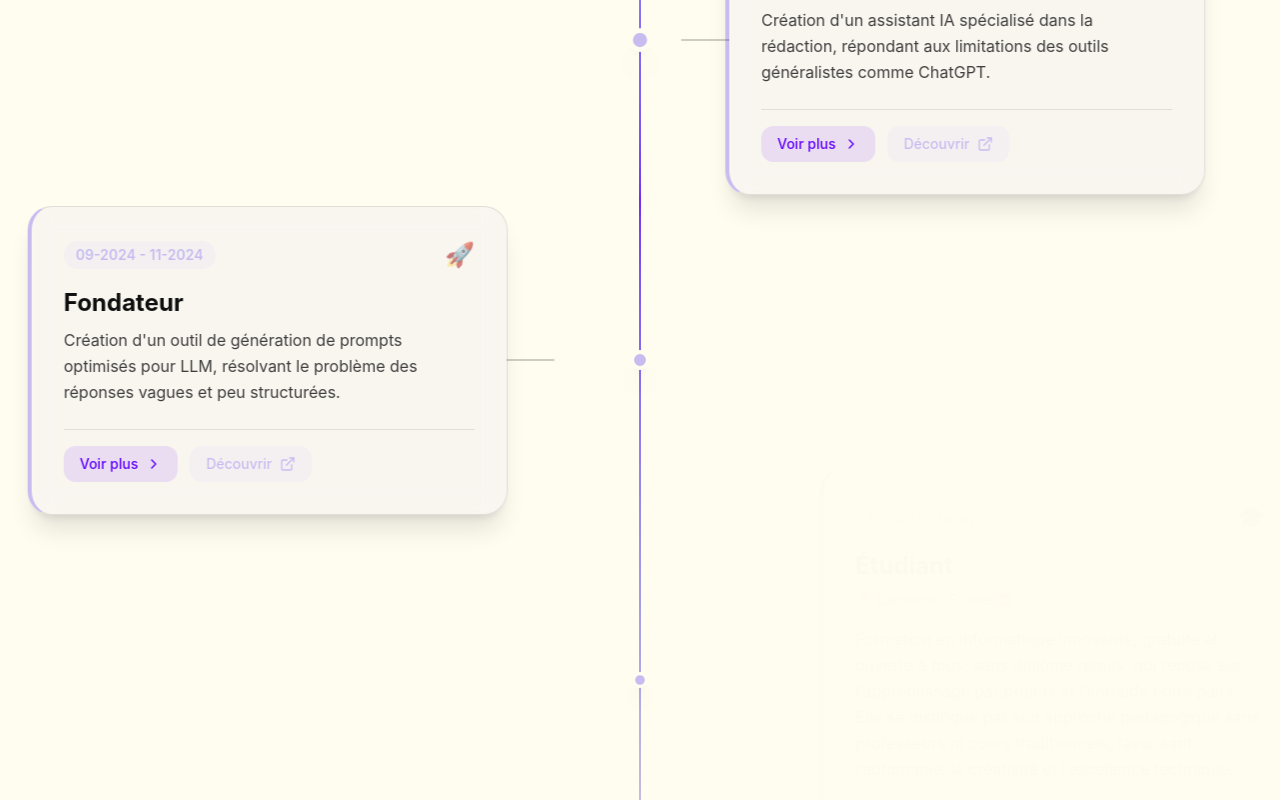
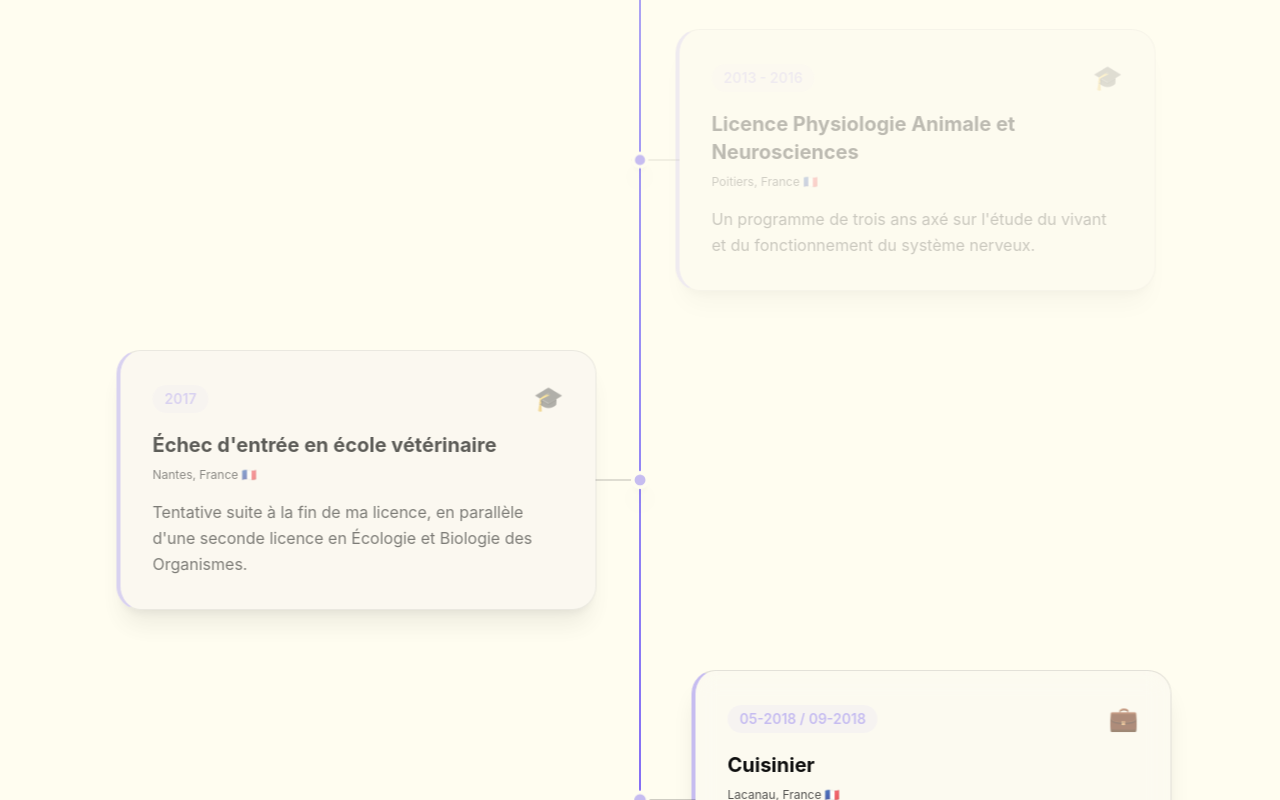
Before and after one commit to Bima42/portfolio, a React (Vite) app: page / in a window 1280 px wide. Shown: the part 1140-1940 px from the top of the page. Built offline with nearby package versions, Linux system fonts and the light colour scheme.

Commit message:
refactor: timeline and data ok

```diff
--- a/src/components/about/TimelineItem.tsx
+++ b/src/components/about/TimelineItem.tsx
@@ -2,8 +2,7 @@ import { useRef } from 'react';
 import { motion, useScroll, useTransform } from 'framer-motion';
 import type { TimelineItemProps } from './types.ts';
 import { useLanguage } from '@/hooks/useLanguage';
-import { Link } from '@tanstack/react-router';
-import { ExternalLink, ChevronRight } from 'lucide-react';
+import { ExternalLink } from 'lucide-react';
 
 export function TimelineItem({ item, isLeft }: TimelineItemProps) {
   const { t } = useLanguage();
@@ -11,7 +10,7 @@ export function TimelineItem({ item, isLeft }: TimelineItemProps) {
 
   const { scrollYProgress } = useScroll({
     target: ref,
-    offset: ['start 0.8', 'end 0.3']
+    offset: ['start 1.2', 'end 0.3']
   });
 
   const cardX = useTransform(scrollYProgress, [0, 0.5, 1], [isLeft ? -100 : 100, 0, isLeft ? 50 : -50]);
@@ -23,11 +22,8 @@ export function TimelineItem({ item, isLeft }: TimelineItemProps) {
       case 'experience':
         return 'border-l-4 border-l-primary bg-primary/5';
       case 'education':
-        return 'border-l-4 border-l-secondary bg-secondary/5';
       case 'project':
         return 'border-l-4 border-l-primary bg-primary/10';
-      case 'personal':
-        return 'border-l-4 border-l-secondary bg-secondary/10';
       default:
         return 'border-l-4 border-l-foreground/50 bg-foreground/5';
     }
@@ -41,8 +37,8 @@ export function TimelineItem({ item, isLeft }: TimelineItemProps) {
         return '🎓';
       case 'project':
         return '🚀';
-      case 'personal':
-        return '✨';
+      case 'travel':
+        return '✈️';
       default:
         return '📍';
     }
@@ -88,13 +84,13 @@ export function TimelineItem({ item, isLeft }: TimelineItemProps) {
           </div>
 
           {/* Title */}
-          <h3 className="text-xl md:text-2xl font-bold text-foreground mb-2">
+          <h3 className="text-lg md:text-xl font-bold text-foreground mb-2">
             {t(item.title)}
           </h3>
 
           {/* Location */}
-          {item.location && <p className="text-sm text-foreground/70 mb-4 flex items-center">
-            📍 {t(item.location)}
+          {item.location && <p className="text-xs text-foreground/70 mb-4 flex items-center">
+            {t(item.location)}
           </p>}
 
           {/* Description */}
@@ -102,19 +98,8 @@ export function TimelineItem({ item, isLeft }: TimelineItemProps) {
             {t(item.description)}
           </p>
 
-          {(item.link || item.internalLink) && (
-              <div className="flex flex-col sm:flex-row gap-3 mt-6 pt-4 border-t border-foreground/10">
-                {/* Button Show More Internal link */}
-                {item.internalLink && (
-                    <Link
-                        to={item.internalLink}
-                        className="inline-flex items-center justify-center gap-2 px-4 py-2 text-sm font-medium text-secondary bg-secondary/10 hover:bg-secondary/20 rounded-lg transition-all duration-200 hover:scale-105 focus:outline-none focus:ring-2 focus:ring-secondary/50"
-                    >
-                      <span>{t('timeline.showMore')}</span>
-                      <ChevronRight className="w-4 h-4" />
-                    </Link>
-                )}
-
+          {(item.link) && (
+              <div className="mt-6 pt-4 border-t border-foreground/10">
                 {/* Button Discover External link */}
                 {item.link && (
                     <a
--- a/src/components/about/TimelineLine.tsx
+++ b/src/components/about/TimelineLine.tsx
@@ -7,10 +7,9 @@ export function TimelineLine() {
     const dotScale = useTransform(scrollYProgress, [0, 0.01], [1, 0]);
 
     return (
-        // Position absolute au lieu de sticky - ne prend plus de place dans le DOM
         <div className="absolute left-6 md:left-1/2 top-0 h-full w-0 z-0 pointer-events-none">
 
-            {/* Background line - prend toute la hauteur du conteneur parent */}
+            {/* Background line */}
             <div className="absolute left-0 md:left-1/2 top-0 w-0.5 h-full bg-foreground/20 md:-translate-x-1/2" />
 
             {/* Animated progress line */}
--- a/src/components/about/types.ts
+++ b/src/components/about/types.ts
@@ -5,8 +5,8 @@ export interface TimelineItem {
   location?: string;       // Translation key for location
   description: string;     // Translation key for description
   link?: string;           // Optional link for being redirected outside the app
-  internalLink?: string;   // Optional link for project details in portfolio
-  type: 'education' | 'experience' | 'project' | 'personal';
+  icon?: string;
+  type: 'education' | 'experience' | 'project' | 'travel';
 }
 
 export interface TimelineData {
--- a/src/data/timelineData.ts
+++ b/src/data/timelineData.ts
@@ -5,38 +5,84 @@ export const timelineData: TimelineData = {
   items: [
     {
       id: '1',
-      date: '01.2023 - Today',
+      date: '2013',
+      title: 'timeline.items.school.title',
+      location: 'timeline.items.school.location',
+      description: 'timeline.items.school.description',
+      type: 'education'
+    },
+    {
+      id: '2',
+      date: '2013 - 2016',
+      title: 'timeline.items.university.title',
+      location: 'timeline.items.university.location',
+      description: 'timeline.items.university.description',
+      type: 'education'
+    },
+    {
+      id: '3',
+      date: '2017',
+      title: 'timeline.items.vet_fail.title',
+      location: 'timeline.items.vet_fail.location',
+      description: 'timeline.items.vet_fail.description',
+      type: 'education'
+    },
+    {
+      id: '4',
+      date: '05-2018 / 09-2018',
+      title: 'timeline.items.cook_lacanau.title',
+      location: 'timeline.items.cook_lacanau.location',
+      description: 'timeline.items.cook_lacanau.description',
+      type: 'experience'
+    },
+    {
+      id: '5',
+      date: '2019',
+      title: 'timeline.items.norway.title',
+      location: 'timeline.items.norway.location',
+      description: 'timeline.items.norway.description',
+      type: 'travel'
+    },
+    {
+      id: '6',
+      date: '03-2019 / 06-2021',
+      title: 'timeline.items.cook_geneva.title',
+      location: 'timeline.items.cook_geneva.location',
+      description: 'timeline.items.cook_geneva.description',
+      type: 'experience'
+    },
+    {
+      id: '7',
+      date: '10-2021 / 06-2023',
+      title: 'timeline.items.42_school.title',
+      location: 'timeline.items.42_school.location',
+      description: 'timeline.items.42_school.description',
+      link: 'https://www.42lausanne.ch',
+      type: 'education'
+    },
+    {
+      id: '8',
+      date: '01-2024',
+      title: 'timeline.items.canada.title',
+      location: 'timeline.items.canada.location',
+      description: 'timeline.items.canada.description',
+      type: 'travel'
+    },
+    {
+      id: '9',
+      date: '12-2024',
+      title: 'timeline.items.iceland.title',
+      location: 'timeline.items.iceland.location',
+      description: 'timeline.items.iceland.description',
+      type: 'travel'
+    },
+    {
+      id: '10',
+      date: '01-2023 - Aujourd\'hui',
       title: 'timeline.items.software_engineer.title',
       location: 'timeline.items.software_engineer.location',
       description: 'timeline.items.software_engineer.description',
       type: 'experience'
     },
-    {
-      id: '2',
-      date: '12.2024 - 06.2025',
-      title: 'timeline.items.voltaire.title',
-      description: 'timeline.items.voltaire.description',
-      link: 'https://voltaire.chat',
-      internalLink: '/projects/voltaire',
-      type: 'project'
-    },
-    {
-      id: '3',
-      date: '09-2024 - 11-2024',
-      title: 'timeline.items.prompt_pilot.title',
-      description: 'timeline.items.prompt_pilot.description',
-      link: 'https://prompt-pilot.app',
-      internalLink: '/projects/prompt-pilot',
-      type: 'project'
-    },
-    {
-      id: '4',
-      date: '10-2021 - Today',
-      title: 'timeline.items.42_school.title',
-      location: 'timeline.items.42_school.location',
-      description: 'timeline.items.42_school.description',
-      link: 'https://www.42lausanne.ch',
-      type: 'education'
-    }
   ]
 };
--- a/src/locales/en.json
+++ b/src/locales/en.json
@@ -48,23 +48,55 @@
     "showMore": "Show more",
     "discover": "Discover",
     "items": {
+      "school": {
+        "title": "Scientific Baccalauréat",
+        "location": "Niort, France 🇫🇷",
+        "description": "Specializing in Life Sciences and Sports. Obtained at the age of 16."
+      },
+      "university": {
+        "title": "Bachelor's in Animal Physiology and Neurosciences",
+        "location": "Poitiers, France 🇫🇷",
+        "description": "A three-year program focused on the study of animal physiology and the functioning of the nervous system."
+      },
+      "vet_fail": {
+        "title": "Veterinary School Failure",
+        "location": "Nantes, France 🇫🇷",
+        "description": "Attempt following the completion of my bachelor's degree, alongside a second bachelor's degree in Ecology and Organism Biology."
+      },
+      "cook_lacanau": {
+          "title": "Cook",
+          "location": "Lacanau, France 🇫🇷",
+          "description": "Seasonal job as a cook in a restaurant. I learned to work under pressure and collaborate with a dynamic team."
+      },
+      "norway": {
+        "title": "20 Days in Norway",
+        "location": "Tromso, Norway 🇳🇴",
+        "description": "20-day trip to Norway to discover the Northern Lights."
+      },
+      "cook_geneva": {
+          "title": "Cook",
+          "location": "Geneva, Switzerland 🇨🇭",
+          "description": "Cook in an Italian restaurant in the center of Geneva. I developed my culinary skills and learned to work in a multicultural environment."
+      },
+      "42_school": {
+        "title": "Student",
+        "location": "Lausanne, Switzerland 🇨🇭",
+        "description": "Innovative computer training that is free and open to all, with no diploma required, based on project-based learning and peer support."
+      },
+      "canada": {
+        "title": "Discover Québec",
+        "location": "Montebello, Canada 🇨🇦",
+        "description": "A three-week trip with friends to visit a friend who lives there and discover the culture."
+      },
+      "iceland": {
+        "title": "Chasing the Northern Lights in a van",
+        "location": "Iceland 🇮🇸",
+        "description": "Ten days to cross the entire southern part of the island, see the erupting volcanoes, and hunt for the Northern Lights."
+      },
       "software_engineer": {
         "title": "Software Engineer",
         "location": "Lausanne, Switzerland 🇨🇭",
         "description": "I started working here after completing my end-of-studies internship. I develop, maintain, and improve the company's applications. I also manage, in collaboration with the CTO, all aspects of the company's infrastructure, including servers, databases, and development tools."
-      },
-      "voltaire": {
-        "title": "Founder",
-        "description": "Creation of an AI assistant specialized in writing, addressing the limitations of general-purpose tools such as ChatGPT."
-      },
-      "prompt_pilot": {
-        "title": "Founder",
-        "description": "Creation of a tool for generating prompts optimized for LLM, solving the problem of vague and unstructured responses."
-      },
-      "42_school": {
-        "title": "Student",
-        "location": "Lausanne, Switzerland 🇨🇭",
-        "description": "Innovative computer training that is free and open to all, with no diploma required, based on project-based learning and peer support. It stands out for its educational approach without teachers or traditional classes, promoting autonomy, creativity, and technical excellence."
       }
     }
   }
--- a/src/locales/fr.json
+++ b/src/locales/fr.json
@@ -48,23 +48,55 @@
     "showMore": "Voir plus",
     "discover": "Découvrir",
     "items": {
+      "school": {
+        "title": "Baccalauréat Scientifique",
+        "location": "Niort, France 🇫🇷",
+        "description": "Avec spécialisation en Sciences de la vie, et Sport. Obtention à l'âge de 16 ans."
+      },
+      "university": {
+        "title": "Licence Physiologie Animale et Neurosciences",
+        "location": "Poitiers, France 🇫🇷",
+        "description": "Un programme de trois ans axé sur l'étude du vivant et du fonctionnement du système nerveux."
+      },
+      "vet_fail": {
+        "title": "Échec d'entrée en école vétérinaire",
+        "location": "Nantes, France 🇫🇷",
+        "description": "Tentative suite à la fin de ma licence, en parallèle d'une seconde licence en Écologie et Biologie des Organismes."
+      },
+      "cook_lacanau": {
+        "title": "Cuisinier",
+        "location": "Lacanau, France 🇫🇷",
+        "description": "Emploi saisonnier en tant que cuisinier dans un restaurant. J'ai appris à travailler sous pression et à collaborer avec une équipe dynamique."
+      },
+      "norway": {
+        "title": "20 Jours en Norvège",
+        "location": "Tromso, Norvège 🇳🇴",
+        "description": "Voyage de 20 jours en Norvège, à la découverte des des aurores boréales."
+      },
+      "cook_geneva": {
+        "title": "Cuisinier",
+        "location": "Genève, Suisse 🇨🇭",
+        "description": "Cuisinier dans un restaurant italien, dans le centre de Genève. J'ai développé mes compétences culinaires et appris à travailler dans un environnement multiculturel."
+      },
+      "42_school": {
+        "title": "Étudiant",
+        "location": "Lausanne, Suisse 🇨🇭",
+        "description": "Formation en informatique innovante, gratuite et ouverte à tous, sans diplôme requis, qui repose sur l’apprentissage par projets et l’entraide entre pairs."
+      },
+      "canada": {
+        "title": "Découvrir Québec",
+        "location": "Montebello, Canada 🇨🇦",
+        "description": "Voyage de trois semaines entre amis, pour rejoindre un ami qui vit là-bas et découvrir la culture."
+      },
+      "iceland": {
+        "title": "Chasser les aurores boréales en van",
+        "location": "Islande 🇮🇸",
+        "description": "Une dizaine de jours pour traverser toute la partie Sud de l'île, y voir les volcans en éruption et chasser les aurores boréales."
+      },
       "software_engineer": {
         "title": "Ingénieur Logiciel",
         "location": "Lausanne, Suisse 🇨🇭",
         "description": "Entré en poste après mon stage de fin d'études. Je développe, maintiens et améliores les applications de l'entreprise. Je gère également, en collaboration avec le CTO, toute la partie infrastructure de l'entreprise, notamment les serveurs, les bases de données et les outils de développement."
-      },
-      "voltaire": {
-        "title": "Fondateur",
-        "description": "Création d'un assistant IA spécialisé dans la rédaction, répondant aux limitations des outils généralistes comme ChatGPT."
-      },
-      "prompt_pilot": {
-        "title": "Fondateur",
-        "description": "Création d'un outil de génération de prompts optimisés pour LLM, résolvant le problème des réponses vagues et peu structurées."
-      },
-      "42_school": {
-        "title": "Étudiant",
-        "location": "Lausanne, Suisse 🇨🇭",
-        "description": "Formation en informatique innovante, gratuite et ouverte à tous, sans diplôme requis, qui repose sur l’apprentissage par projets et l’entraide entre pairs. Elle se distingue par son approche pédagogique sans professeurs ni cours traditionnels, favorisant l’autonomie, la créativité et l’excellence technique."
       }
     }
   }
```
Also changed, not shown: src/components/about/TimelineContainer.tsx (+4 -3 lines).
